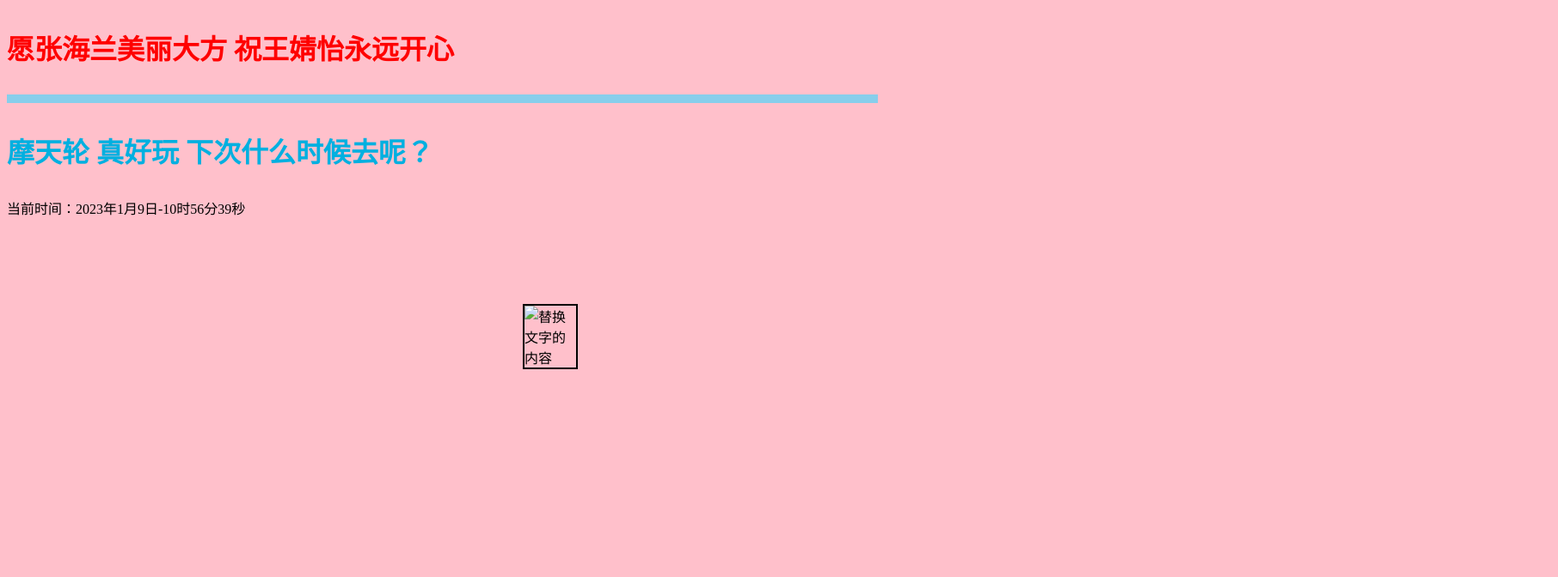
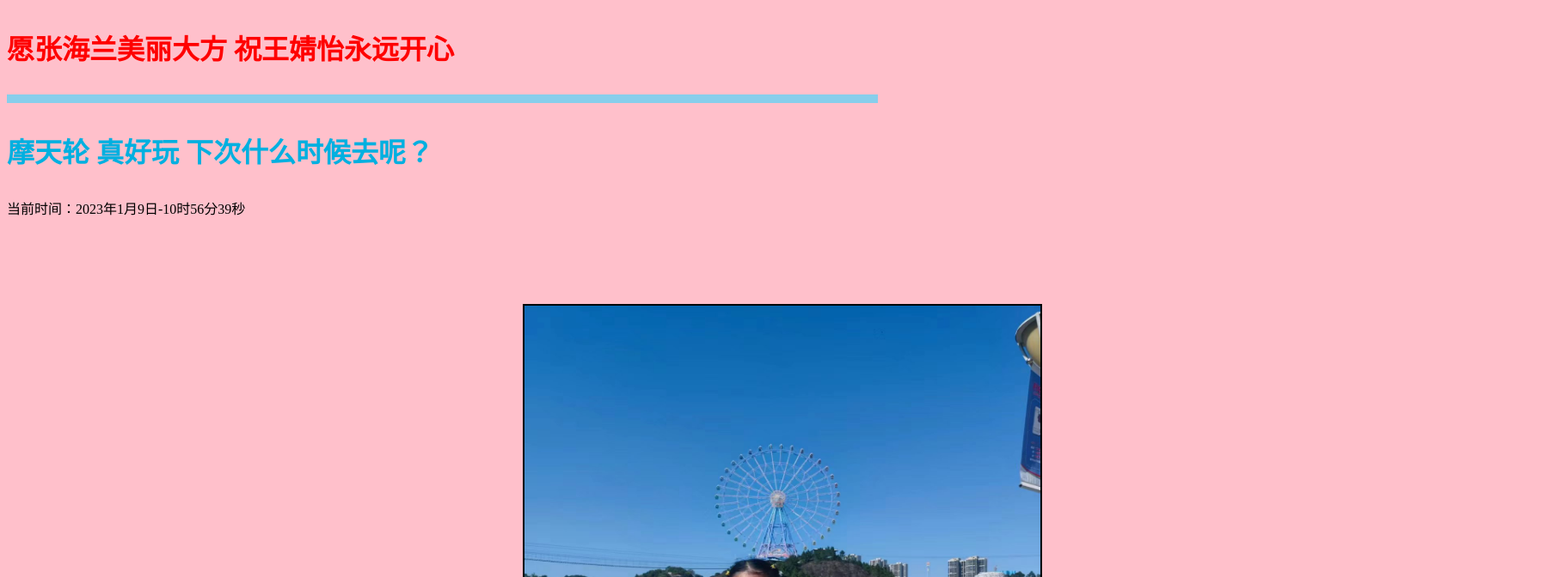
Before and after one commit to 200131130297/200131130297.github.io, a plain HTML site: page index.html in a window 1280 px wide. Shown: the top 672 px of the page at 86% size, 1812 px wide, since content can reach past the window. Drawn offline with Linux system fonts and the light colour scheme.

Commit message:
Update index.html
Signed-off-by: 王起超 <121530896+200131130297@users.noreply.github.com>

```diff
--- a/index.html
+++ b/index.html
@@ -38,7 +38,7 @@
 </script>
 
    <div class="container">
-   <img class="img1" src="images/10000.jpg"/ height="700px" width="600px" border="2px" align="bottom" title="星高度" alt="替换文字的内容" hspace="600px" vspace="100px" >
+   <img class="img1" src="10000.jpg"/ height="700px" width="600px" border="2px" align="bottom" title="星高度" alt="替换文字的内容" hspace="600px" vspace="100px" >
 
     <body bgcolor="pink">
 </body>
```
